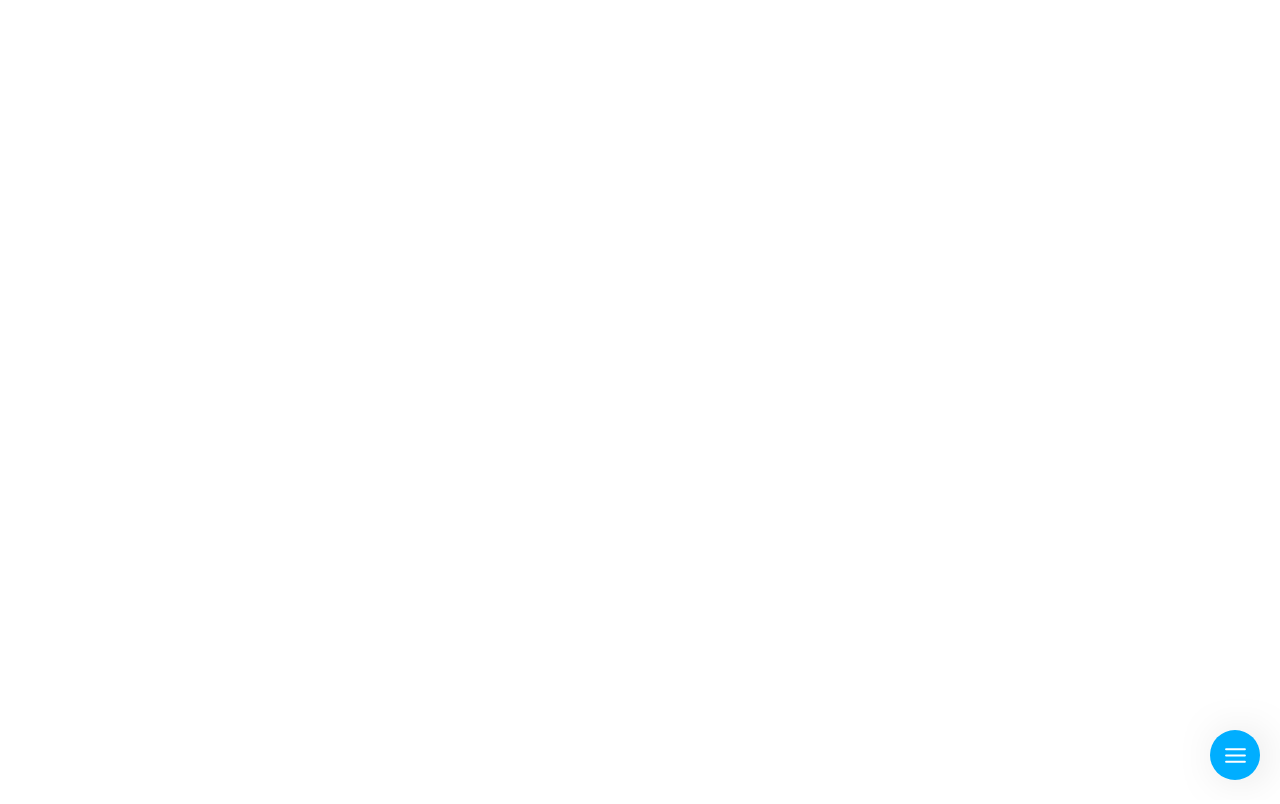
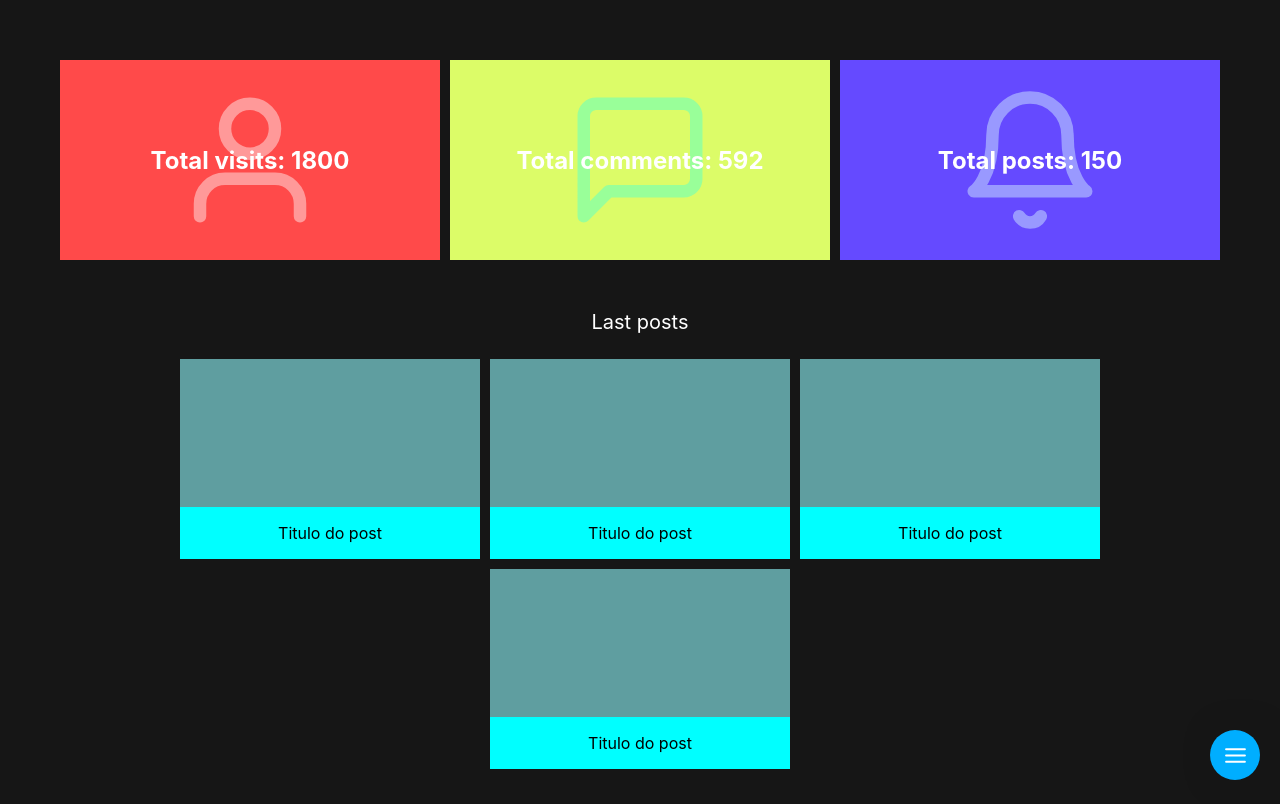
Before and after one commit to brenomacedo/gh0st, a Next.js app: page /admin/panel in a window 1280 px wide. Built offline with nearby package versions, Linux system fonts and the light colour scheme.

Commit message:
panelhome

```diff
--- a/src/components/SideBar.tsx
+++ b/src/components/SideBar.tsx
@@ -1,11 +1,19 @@
+import { useCallback, useState } from 'react'
+import { FiMenu, FiX } from 'react-icons/fi'
 import styles from '../styles/sidebar.module.css'
 
-interface SideBarProps {
-    active: boolean
-}
 
-export default function SideBar({ active }: SideBarProps) {
+
+export default function SideBar() {
+
+    const [active, setActive] = useState(false)
+
+    const toggleSideBar = useCallback(() => {
+        setActive(!active)
+    }, [active])
+
     return (
+        <>
             <div className={styles.sideBar} style={{ left: active ? 0 : -300 }}>
                 <p className={styles.sideBarTitle}>Welcome, admin!</p>
                 <div className={styles.options}>
@@ -23,5 +31,9 @@ export default function SideBar({ active }: SideBarProps) {
                     </div>
                 </div>
             </div>
+            <div onClick={toggleSideBar} className={styles.sideBarButton}>
+                {active ? <FiX color='white' size={25} /> : <FiMenu color='white' size={25} />}
+            </div>
+        </>
     )
 }
--- a/src/pages/admin/login.tsx
+++ b/src/pages/admin/login.tsx
@@ -1,3 +1,4 @@
+import Head from 'next/head'
 import { FormEvent, useCallback, useRef } from 'react'
 import styles from '../../styles/login.module.css'
 
@@ -9,6 +10,9 @@ export default function Login() {
 
     return (
         <div className={styles.container}>
+            <Head>
+                <title>Login</title>
+            </Head>
             <div className={styles.banner}>
                 <h2 className={styles.welcome}>WELCOME BACK ADMIN</h2>
             </div>
--- a/src/pages/admin/panel.tsx
+++ b/src/pages/admin/panel.tsx
@@ -1,22 +1,61 @@
 import styles from '../../styles/panel.module.css'
 import SideBar from '../../components/SideBar'
-import { useCallback, useState } from 'react'
-import { FiMenu, FiX } from 'react-icons/fi'
+import Head from 'next/head'
+import { FiUser, FiMessageSquare, FiBell } from 'react-icons/fi'
 
 export default function Panel() {
 
-    const [active, setActive] = useState(false)
-
-    const toggleSideBar = useCallback(() => {
-        setActive(!active)
-    }, [active])
-
     return (
+        <>
+        <SideBar />
         <div className={styles.container}>
-            <SideBar active={active} />
-            <div onClick={toggleSideBar} className={styles.sideBarButton}>
-                {active ? <FiX color='white' size={25} /> : <FiMenu color='white' size={25} />}
+            <Head>
+                <title>Panel</title>
+            </Head>
+            <div className={styles.cards}>
+                <div className={styles.card}>
+                    <FiUser className={styles.iconCenter} size={150} color='#ff9999' />
+                    <h2 className={styles.cardDesc}>Total visits: 1800</h2>
+                </div>
+                <div className={styles.card}>
+                    <FiMessageSquare className={styles.iconCenter} size={150} color='#99ff99' />
+                    <h2 className={styles.cardDesc}>Total comments: 592</h2>
+                </div>
+                <div className={styles.card}>
+                    <FiBell className={styles.iconCenter} size={150} color='#9999ff' />
+                    <h2 className={styles.cardDesc}>Total posts: 150</h2>
+                </div>
+            </div>
+            <div className={styles.lastPosts}>
+                <p className={styles.lastPostsTitle}>Last posts</p>
+                <div className={styles.posts}>
+                    <div className={styles.post}>
+                        <div className={styles.postImage}></div>
+                        <div className={styles.postTitle}>
+                            <p>Titulo do post</p>
+                        </div>
+                    </div>
+                    <div className={styles.post}>
+                        <div className={styles.postImage}></div>
+                        <div className={styles.postTitle}>
+                            <p>Titulo do post</p>
+                        </div>
+                    </div>
+                    <div className={styles.post}>
+                        <div className={styles.postImage}></div>
+                        <div className={styles.postTitle}>
+                            <p>Titulo do post</p>
+                        </div>
+                    </div>
+                    <div className={styles.post}>
+                        <div className={styles.postImage}></div>
+                        <div className={styles.postTitle}>
+                            <p>Titulo do post</p>
+                        </div>
+                    </div>
+                </div>
             </div>
         </div>
+        </>
     )
 }
--- a/src/styles/panel.module.css
+++ b/src/styles/panel.module.css
@@ -1,19 +1,101 @@
 .container {
     min-height: 100vh;
+    background-color: rgb(22, 22, 22);
+    padding: 30px;
 }
 
-.sideBarButton {
+.cards {
+    display: grid;
+    padding: 30px;
+    grid-gap: 10px;
+    grid-template-columns: 1fr 1fr 1fr;
+}
+
+.card:nth-of-type(1) {
+    background-color: rgb(255, 74, 74);
+    height: 200px;
+    position: relative;
+    overflow: hidden;
     display: flex;
     justify-content: center;
     align-items: center;
-    width: 50px;
-    height: 50px;
-    border-radius: 25px;
-    -webkit-box-shadow: 5px 1px 47px -17px #000000;
-    box-shadow: 5px 1px 47px -17px #000000;
-    background-color: #00aeff;
+}
+
+.card:nth-of-type(2) {
+    background-color: rgb(220, 252, 104);
+    height: 200px;
+    position: relative;
+    overflow: hidden;
+    display: flex;
+    justify-content: center;
+    align-items: center;
+}
+
+.card:nth-of-type(3) {
+    background-color: rgb(101, 74, 255);
+    height: 200px;
+    position: relative;
+    overflow: hidden;
+    display: flex;
+    justify-content: center;
+    align-items: center;
+}
+
+.iconCenter {
     position: absolute;
-    right: 20px;
-    bottom: 20px;
+    left: 50%;
+    top: 50%;
+    transform: translate(-50%, -50%);
+}
+
+.cardDesc {
+    color: white;
+    z-index: 1;
+}
+
+.lastPostsTitle {
+    color: white;
+    text-align: center;
+    font-size: 20px;
+}
+
+.posts {
+    display: flex;
+    justify-content: center;
+    flex-wrap: wrap;
+}
+
+.post {
+    width: 300px;
+    height: 200px;
+    background-color: white;
+    display: flex;
+    flex-direction: column;
     cursor: pointer;
+    transition: transform 0.2s;
+    margin: 5px;
 }
+
+.post:hover {
+    transform: scale(1.02);
+    -webkit-transform: scale(1.02);
+}
+
+.postImage {
+    height: 160px;
+    background-color: cadetblue;
+}
+
+.postTitle {
+    flex: 1;
+    background-color: cyan;
+    display: flex;
+    justify-content: center;
+    align-items: center;
+}
+
+@media (max-width: 900px) {
+    .cards {
+        grid-template-columns: 1fr;
+    }
+}
--- a/src/styles/sidebar.module.css
+++ b/src/styles/sidebar.module.css
@@ -2,8 +2,9 @@
     width: 300px;
     height: 100vh;
     background-color: rgb(131, 131, 131);
-    position: absolute;
+    position: fixed;
     transition: left 0.3s;
+    z-index: 2;
 }
 
 .sideBarTitle {
@@ -35,3 +36,20 @@
     color: white;
     text-align: center;
 }
+
+.sideBarButton {
+    display: flex;
+    justify-content: center;
+    align-items: center;
+    width: 50px;
+    height: 50px;
+    border-radius: 25px;
+    -webkit-box-shadow: 5px 1px 47px -17px #000000;
+    box-shadow: 5px 1px 47px -17px #000000;
+    background-color: #00aeff;
+    position: fixed;
+    z-index: 2;
+    right: 20px;
+    bottom: 20px;
+    cursor: pointer;
+}
```
Lines whose indentation alone changed are shown as unchanged.
